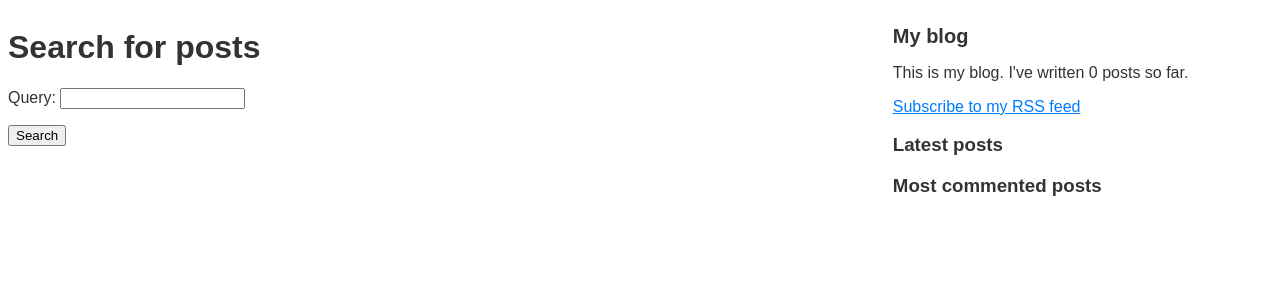
After one commit to sudeepsudhevan/Django-Blog, a Django app: page /blog/search/ in a window 1280 px wide. The commit adds this page. Shown: the top 300 px of the page. Run offline with Django 5.2, Linux system fonts and the light colour scheme; data that the repository does not hold is empty.

Commit message:
search vector

```diff
--- a/djangowebsite/blog/forms.py
+++ b/djangowebsite/blog/forms.py
@@ -14,3 +14,7 @@ class CommentForm(forms.ModelForm):
     class Meta:
         model = Comment
         fields = ("name", "email", "body")
+
+
+class SearchForm(forms.Form):
+    query = forms.CharField()
--- a/djangowebsite/blog/templates/blog/base.html
+++ b/djangowebsite/blog/templates/blog/base.html
@@ -13,6 +13,7 @@
         {% block content %}
         {% endblock %}
     </div>
+
     <div id="sidebar">
         <h2>My blog</h2>
         <p>This is my blog. I've written {% total_posts %} posts so far.</p>
--- /dev/null
+++ b/djangowebsite/blog/templates/blog/post/search.html
@@ -0,0 +1,27 @@
+{% extends "blog/base.html" %}
+{% load blog_tags %}
+{% block title %}Search{% endblock %}
+{% block content %}
+{% if query %}
+<h1>Post containing "{{ query }}"</h1>
+<h3>
+    {% with results.count as total_results %}
+    Found {{ total_results }} result{{ total_results|pluralize }}
+    {% endwith %}
+</h3>
+
+{% for post in results %}
+<h4><a href="{{ post.get_absolute_url }}">{{ post.title }}</a></h4>
+{{ post.body|markdown|truncatewords_html:5 }}
+{% empty %}
+<p>No results found.</p>
+{% endfor %}
+<p><a href="{% url 'blog:post_search' %}">Search again</a></p>
+{% else %}
+<h1>Search for posts</h1>
+<form method="get">
+    {{ form.as_p }}
+    <input type="submit" value="Search" />
+</form>
+{% endif %}
+{% endblock %}
--- a/djangowebsite/blog/urls.py
+++ b/djangowebsite/blog/urls.py
@@ -15,4 +15,5 @@ urlpatterns = [
     path("<int:post_id>/share/", views.post_share, name="post_share"),
     path("tags/<slug:tag_slug>/", views.post_list, name="post_list_by_tag"),
     path("feed/", LatestPostsFeed(), name="post_feed"),
+    path("search/", views.post_search, name="post_search"),
 ]
--- a/djangowebsite/blog/views.py
+++ b/djangowebsite/blog/views.py
@@ -1,8 +1,11 @@
 from django.shortcuts import render, get_object_or_404
-from .forms import EmailPostForm, CommentForm
+from .forms import EmailPostForm, CommentForm, SearchForm
 from .models import Post, Comment
 from django.core.paginator import Paginator, EmptyPage, PageNotAnInteger
-from django.views.generic import ListView
+from django.contrib.postgres.search import SearchVector, SearchQuery, SearchRank
+
+
+# from django.views.generic import ListView
 from django.core.mail import send_mail
 from taggit.models import Tag
 from django.db.models import Count
@@ -89,3 +92,29 @@ def post_share(request, post_id):
     return render(
         request, "blog/post/share.html", {"post": post, "form": form, "sent": sent}
     )
+
+
+def post_search(request):
+    form = SearchForm()
+    query = None
+    results = []
+    if "query" in request.GET:
+        form = SearchForm(request.GET)
+        if form.is_valid():
+            query = form.cleaned_data["query"]
+            search_vector = SearchVector("title", weight="A") + SearchVector(
+                "body", weight="B"
+            )
+            search_query = SearchQuery(query)
+            results = (
+                Post.published.annotate(
+                    search=search_vector, rank=SearchRank(search_vector, search_query)
+                )
+                .filter(rank__gte=0.3)
+                .order_by("-rank")
+            )
+    return render(
+        request,
+        "blog/post/search.html",
+        {"form": form, "query": query, "results": results},
+    )
--- a/djangowebsite/djangowebsite/settings.py
+++ b/djangowebsite/djangowebsite/settings.py
@@ -40,6 +40,7 @@ INSTALLED_APPS = [
     "django.contrib.sites",
     "django.contrib.sitemaps",
     "blog.apps.BlogConfig",
+    "django.contrib.postgres",
     "taggit",
 ]
 
```
